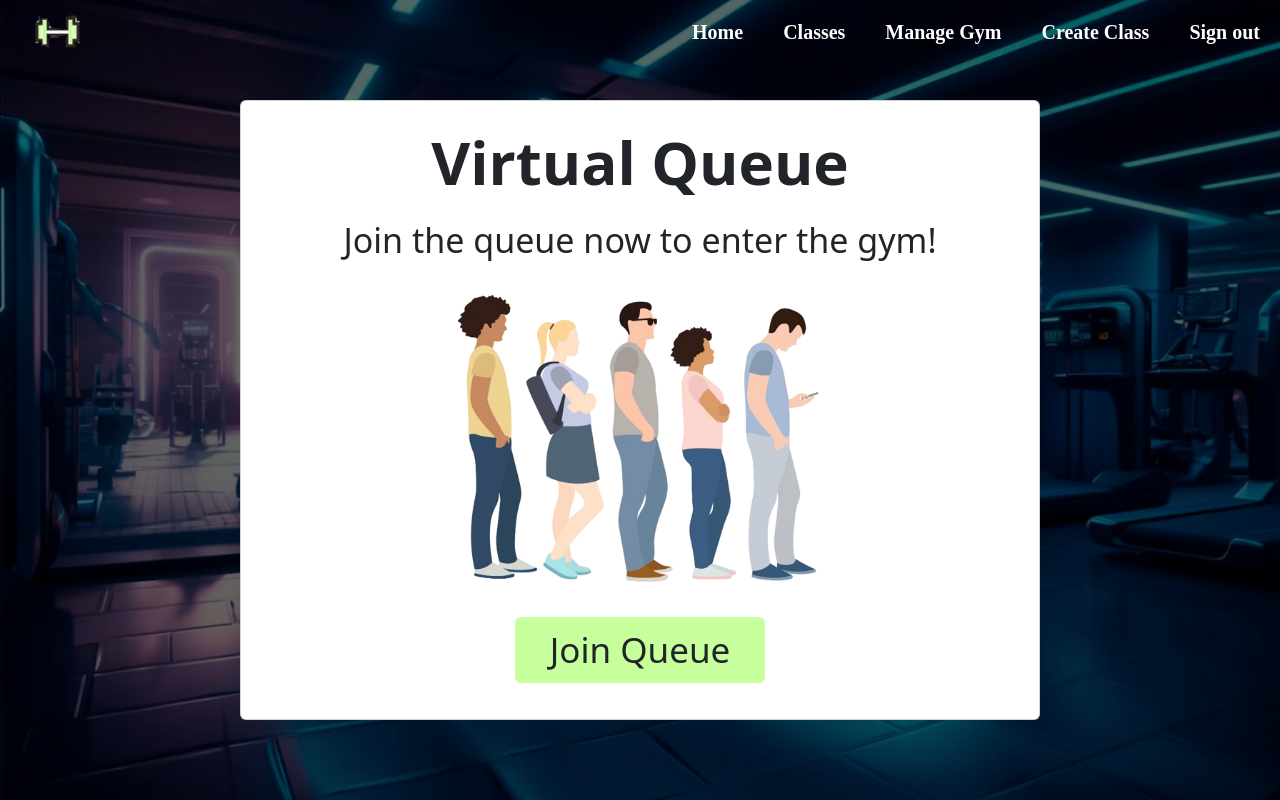
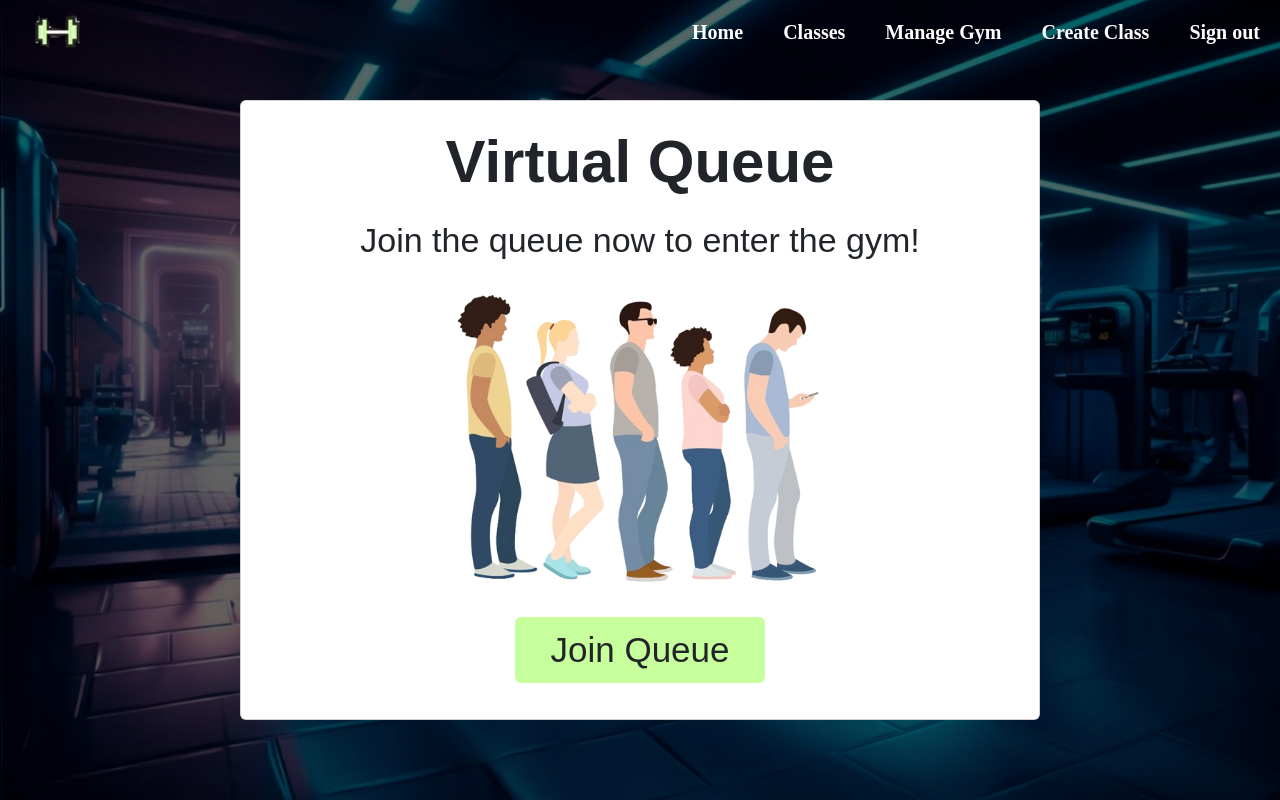
Before and after one commit to vynious/gym-daddy-app, a Vue app: page /queue in a window 1280 px wide. Built offline with nearby package versions, Linux system fonts and the light colour scheme; sample sign-in values are in the browser's storage; a web font is replaced by a local one.

Commit message:
standardised font

```diff
--- a/src/views/JoinQueue.vue
+++ b/src/views/JoinQueue.vue
@@ -21,16 +21,19 @@
   font-weight: bold;
   font-size: 48px;
   margin-bottom: 0px;
+  font-family: 'Poppins Bold', sans-serif;
 }
 
 .subheader {
   font-weight: medium;
   font-size: 34px;
+  font-family: 'Poppins Medium', sans-serif;
 }
 
 .wording {
   font-weight: medium;
   font-size: 28px;
+  font-family: 'Poppins Medium', sans-serif;
 }
 
 .borderstyle {
@@ -54,6 +57,7 @@
 .queueno {
   font-size: 150px;
   font-weight: bolder;
+  font-family: 'Poppins Bold', sans-serif;
 }
 
 .entergymbtn {
@@ -66,6 +70,7 @@
   display: flex;
   transition-duration: 0.2s;
   margin-bottom: 20px;
+  font-family: 'Poppins Medium', sans-serif;
 }
 
 .queue-info {
@@ -73,6 +78,7 @@
   font-size: 24px;
   font-weight: medium;
   text-align: right;
+  font-family: 'Poppins Medium', sans-serif;
 }
 
 .queue-progress {
@@ -97,7 +103,6 @@
   border-radius: 50px;
 }
 </style>
-
 <template>
     <div class="background">
 
@@ -213,97 +218,3 @@ export default {
 };
 
 </script>
-<!--
-
-
-// export default {
-// data() {
-// return {
-// currentQueue: 36,
-// userQueue: 36,
-// progressBar: "0%",
-// isTurn: false,
-// showQR: false,
-// QRcodeURL: "",
-// hasJoinedQueue: false
-// };
-// },
-// created() {
-// this.initializeQueueStatus();
-// this.generateQRCode();
-// },
-// methods: {
-// initializeQueueStatus() {
-// this.hasJoinedQueue = localStorage.getItem("hasJoinedQueue") === "true";
-// if (!this.hasJoinedQueue) {
-// this.fetchQueueData();
-// }
-// },
-// async fetchQueueData() {
-
-// const baseURL = "http://127.0.0.1:8000";
-// const authToken = sessionStorage.getItem("AuthToken");
-// const userId = localStorage.getItem("user_id") ? JSON.parse(localStorage.getItem("user_id")) : null;
-
-// if (!userId) {
-// console.error("User ID is missing.");
-// return;
-// }
-
-// try {
-
-// const upcomingQueueResponse = await axios.get(`${baseURL}/api/queue/upcoming`, { headers: { Authorisation: `Bearer
-${authToken}` } });
-// console.log(upcomingQueueResponse)
-// this.currentQueue = upcomingQueueResponse.data.data.queue_number;
-// this.updateProgressBar();
-// } catch (error) {
-// console.error("Error fetching queue data: ", error);
-// }
-// },
-// updateProgressBar() {
-// console.log(this.currentQueue)
-// console.log(this.userQueue)
-// const percentage = (this.currentQueue / this.userQueue) * 100;
-// this.progressBar = `${percentage}%`;
-// this.isTurn = this.currentQueue === this.userQueue;
-// },
-// async generateQRCode() {
-// try {
-// this.QRcodeURL = await QRCode.toDataURL("http://127.0.0.1:8000/api/gym/update-avail");
-// } catch (error) {
-// console.error("Error generating QR code: ", error);
-// }
-// },
-// async deQueue() {
-// // This should be in an admin's page
-// const baseURL = "http://127.0.0.1:8000";
-// const authToken = sessionStorage.getItem("AuthToken");
-
-// try {
-// const gymAvailResponse = await axios.get(`${baseURL}/api/gym/avail`, { headers: { Authorization: `Bearer
-${authToken}` } });
-// let gymAvail = gymAvailResponse.data;
-
-// while (gymAvail > 0) {
-// await axios.get(`${baseURL}/api/queue/next`, { headers: { Authorisation: `Bearer ${authToken}` } });
-// gymAvail--; // Decrease gym availability after dequeuing
-// }
-// } catch (error) {
-// console.error("Error in deQueue: ", error);
-// }
-// },
-// async updateGymAvail() {
-// // This should be in an admin's page
-// const baseURL = "http://127.0.0.1:8000";
-// const authToken = sessionStorage.getItem("AuthToken");
-
-// try {
-// await axios.post(`${baseURL}/api/gym/update-avail`, {}, { headers: { Authorisation: `Bearer ${authToken}` } });
-// } catch (error) {
-// console.error("Error updating gym availability: ", error);
-// }
-// }
-// }
-// }
-// </script> -->
--- a/src/views/QueuePage.vue
+++ b/src/views/QueuePage.vue
@@ -20,10 +20,12 @@
 .header {
   font-weight: bold;
   font-size: 60px;
+  font-family: 'Poppins Bold', sans-serif;
 }
 
 .subheader {
   font-size: 34px;
+  font-family: 'Poppins Medium', sans-serif;
 }
 
 .circle {
@@ -48,6 +50,7 @@
   display: flex;
   transition-duration: 0.2s;
   margin-bottom: 20px;
+  font-family: 'Poppins Medium', sans-serif;
 }
 
 .joinbtn:hover {
```
Lines whose indentation alone changed are shown as unchanged.
